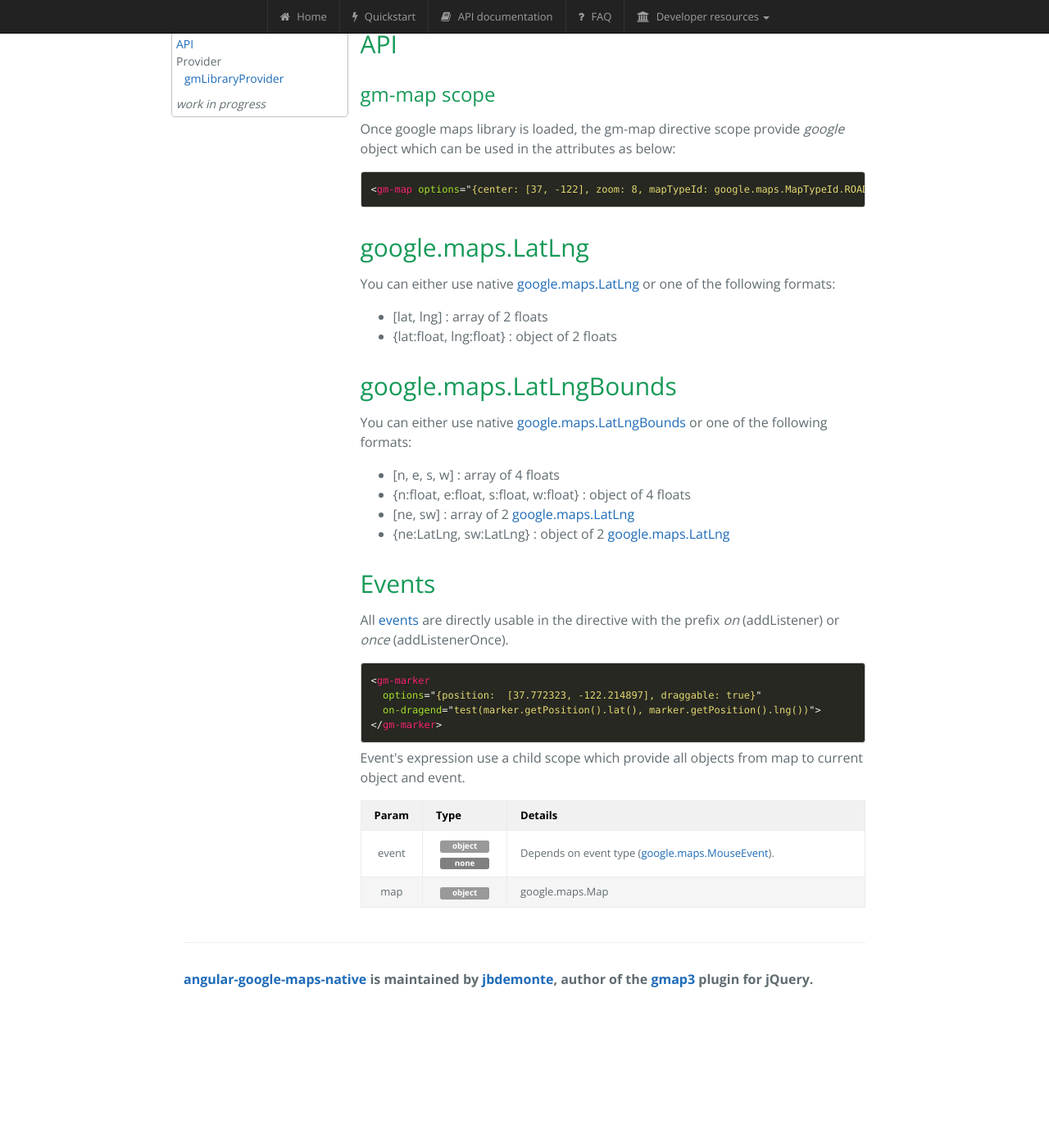
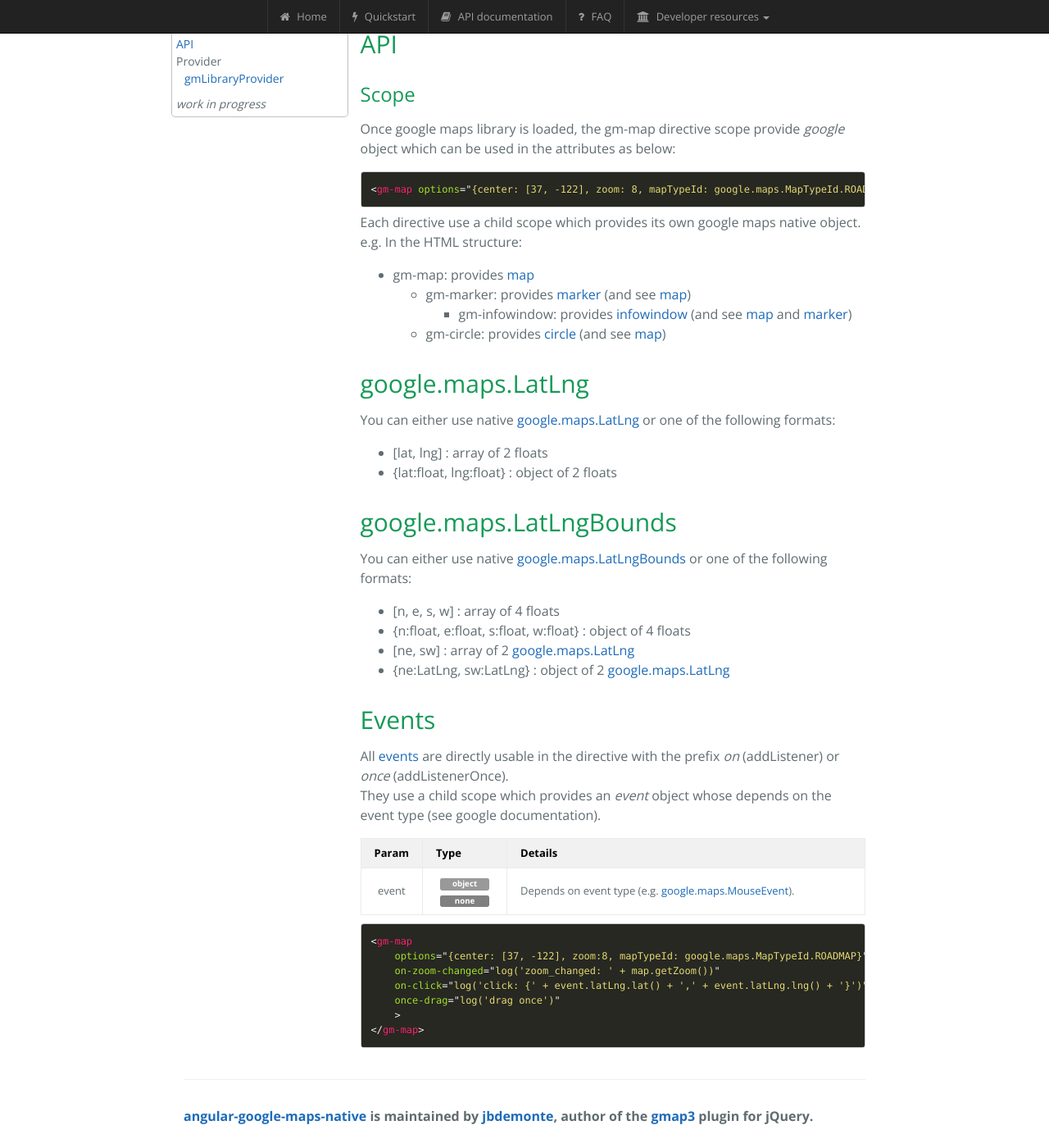
Before and after one commit to jbdemonte/angular-google-maps-native, a Jekyll site: the page built from api.html, in a window 1280 px wide and 1400 px high, scrolled down 409 px. Shown: the whole window at 82% size. Built offline with Jekyll 4.4.1, drawn with Linux system fonts in a browser that asks for light colours; nearby versions of some CDN libraries; before the commit the page ends 1647 px from its top, so only the background shows below that.

Commit message:
update api main page

```diff
--- a/api.html
+++ b/api.html
@@ -4,11 +4,29 @@ layout: api
 
 <h2>API</h2>
 
-<h3>gm-map scope</h3>
+<h3>Scope</h3>
 <p>
   Once google maps library is loaded, the gm-map directive scope provide <em>google</em> object which can be used in the attributes as below:
 </p>
 <pre class="code"><code class="language-markup">&lt;gm-map options="{center: [37, -122], zoom: 8, mapTypeId: google.maps.MapTypeId.ROADMAP}"&gt;&lt;/gm-map&gt;</code></pre>
+<p>
+  Each directive use a child scope which provides its own google maps native object.<br />
+  e.g. In the HTML structure:
+</p>
+<ul>
+  <li>gm-map: provides <doc to="Map">map</doc>
+    <ul>
+      <li>gm-marker: provides <doc to="Marker">marker</doc> (and see <doc to="Map">map</doc>)
+        <ul>
+          <li>
+            gm-infowindow: provides <doc to="InfoWindow">infowindow</doc> (and see <doc to="Map">map</doc> and <doc to="Marker">marker</doc>)
+          </li>
+        </ul>
+      </li>
+      <li>gm-circle: provides <doc to="Circle">circle</doc> (and see <doc to="Map">map</doc>)</li>
+    </ul>
+  </li>
+</ul>
 
 <h2>google.maps.LatLng</h2>
 <p>
@@ -33,16 +51,17 @@ layout: api
 <h2>Events</h2>
 <p>
   All <a href="https://developers.google.com/maps/documentation/javascript/events" target="_blank">events</a> are directly usable in the directive with the prefix <em>on</em> (addListener) or <em>once</em> (addListenerOnce).
-</p>
-<pre class="code"><code class="language-markup">
-&lt;gm-marker
-  options="{position:  [37.772323, -122.214897], draggable: true}"
-  on-dragend="test(marker.getPosition().lat(), marker.getPosition().lng())"&gt;
-&lt;/gm-marker&gt;</code></pre>
-<p>
-  Event's expression use a child scope which provide all objects from map to current object and event.
+  <br />
+  They use a child scope which provides an <em>event</em> object whose depends on the event type (see google documentation).
 </p>
 <params>
-  <item name="map" type="object">google.maps.Map</item>
-  <item name="event" type="object,none">Depends on event type (<doc>MouseEvent</doc>).</item>
+  <item name="event" type="object,none">Depends on event type (e.g. <doc>MouseEvent</doc>).</item>
 </params>
+<pre class="code"><code class="language-markup">
+&lt;gm-map
+    options="{center: [37, -122], zoom:8, mapTypeId: google.maps.MapTypeId.ROADMAP}"
+    on-zoom-changed="log('zoom_changed: ' + map.getZoom())"
+    on-click="log('click: {' + event.latLng.lat() + ',' + event.latLng.lng() + '}')"
+    once-drag="log('drag once')"
+    &gt;
+&lt;/gm-map&gt;</code></pre>
--- a/scripts/app.js
+++ b/scripts/app.js
@@ -66,7 +66,7 @@ angular.module('project', ['Snippets', 'SnippetsThemeBootstrapButtons'])
       restrict: 'E',
       link: function (scope, element, attrs) {
         var item = element.html();
-        element.html('<a href="https://developers.google.com/maps/documentation/javascript/reference#' + item + '" target="_blank">google.maps.' + item + '</a>');
+        element.html('<a href="https://developers.google.com/maps/documentation/javascript/reference#' + (attrs.to || item) + '" target="_blank">' + (attrs.to ? item :  'google.maps.' + item) + '</a>');
       }
     };
   })
```
